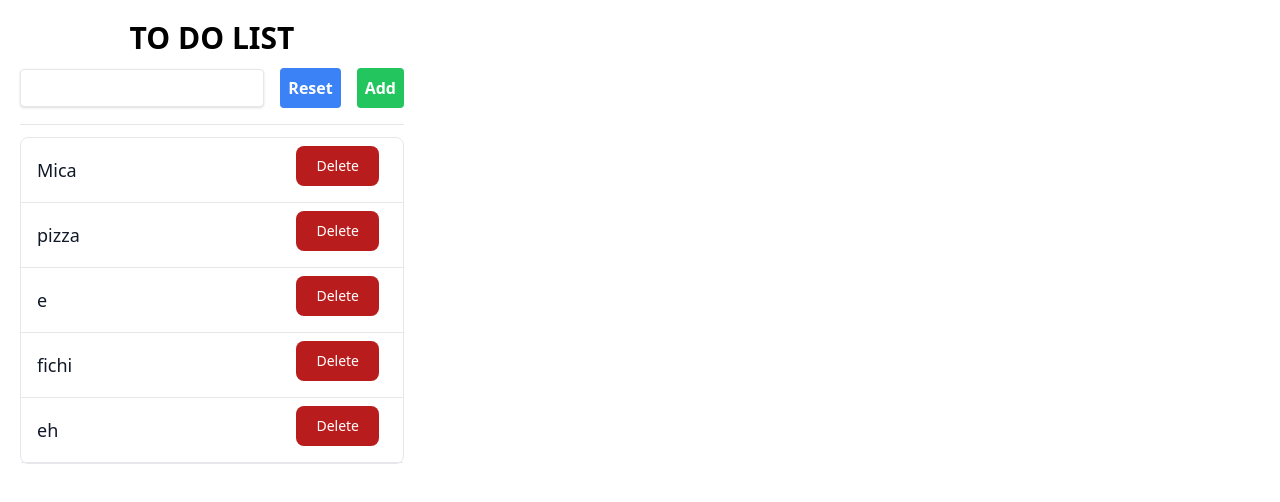
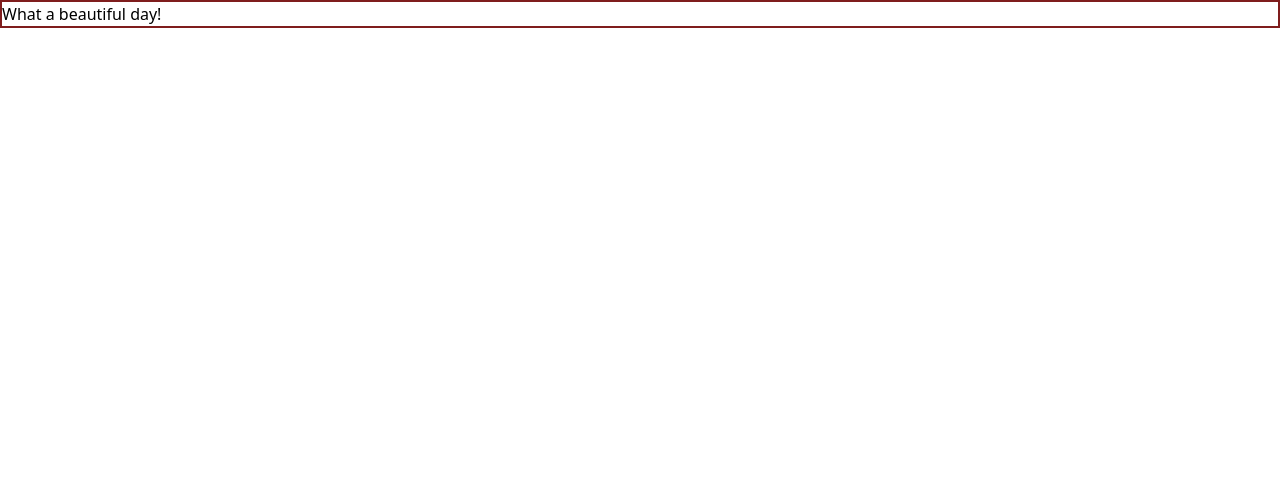
Before and after one commit to Riccardo1091/React-exercises, a React (Create React App) app in the folder forms-lists-and-styling/: page / in a window 1280 px wide. Shown: the top 502 px of the page. Built offline with nearby package versions, Linux system fonts and the light colour scheme.

Commit message:
component-composition-01

```diff
--- a/forms-lists-and-styling/src/App.js
+++ b/forms-lists-and-styling/src/App.js
@@ -1,12 +1,13 @@
 import React from 'react'
-import { TodoList } from './todoList'
+import { Container } from './container'
+import { Message } from './message'
 
 export class App extends React.Component {
     render() {
         return (
-            <>
-               <TodoList/>
-            </>
+            <Container>
+                <Message />
+            </Container>
         )
     }
 }
--- /dev/null
+++ b/forms-lists-and-styling/src/container.js
@@ -0,0 +1,11 @@
+import React from 'react'
+
+export class Container extends React.Component {
+    render() {
+        return (
+               <div className="container border-solid border-2 border-red-900">
+                    <div className="content">{this.props.children}</div>
+               </div>
+        )
+    }
+}
--- /dev/null
+++ b/forms-lists-and-styling/src/message.js
@@ -0,0 +1,7 @@
+import React from 'react'
+
+export class Message extends React.Component {
+    render() {
+        return <p>What a beautiful day!</p>
+    }
+}
--- a/forms-lists-and-styling/src/todoList.js
+++ /dev/null
@@ -1,70 +0,0 @@
-import React, {createRef} from 'react';
-
-export class TodoList extends React.Component {
-    state = {
-        items: ["Mica", "pizza", "e", "fichi", "eh"]
-    }
-
-    // Setstate diretto
-    // handleAddTodo = e => {
-    //     e.preventDefault();
-    //     this.setState({
-    //         items: this.state.items.concat(e.target.elements.addTodo.value)
-    //     })
-    // }
-
-    // Variante con callback e return
-    // handleAddTodo = e => {
-    //     e.preventDefault();
-    //     this.setState(statoPrecedente => {
-    //         return {
-    //             items: statoPrecedente.items.concat(e.target.elements.addTodo.value)
-    //         }
-    //     })
-    // }
-
-    // Variante con callback "senza" return e rest operator
-    handleAddTodo = e => {
-        e.preventDefault();
-        this.setState(statoPrecedente => ({
-                //items: statoPrecedente.items.concat(e.target.elements.addTodo.value)
-                items: [...statoPrecedente.items, e.target.elements.addTodo.value]
-        }))
-    }
-
-    refReset = createRef();
-    componentDidUpdate() {
-        this.refReset.current.value = '';
-    }
-
-    handleResetList = e => {
-        this.setState({
-            items: []
-        })
-    }
-
-    handleDeleteTodo = item => {
-        this.setState(statoPrecedente => ({
-            items: statoPrecedente.items.filter(el => el !== item)
-        }))
-    }
-
-    render() {
-        return (
-            <>
-                <div className="container w-96 m-5">
-                    <h1 className="text-3xl font-bold text-center mb-3">TO DO LIST</h1>
-                    <form className="text-md font-small flex items-center justify-between mb-3 pb-4 gap-4 rounded-t-lg border-b border-gray-200 dark:border-gray-600" onSubmit={this.handleAddTodo}>
-                        <input className="shadow appearance-none border rounded w-full py-2 px-3 text-gray-700 leading-tight focus:outline-none focus:shadow-outline" name="addTodo" type="text" ref={this.refReset}/>
-                        <button className="bg-blue-500 hover:bg-blue-700 text-white font-bold p-2 px-2 rounded" type="reset" onClick={this.handleResetList}>Reset</button>
-                        <button className="bg-green-500 hover:bg-blue-700 text-white font-bold p-2 px-2 rounded" type="submit">Add</button>
-                    </form>
-                    <ul className="text-lg font-small text-gray-900 bg-white rounded-lg border border-gray-200 dark:bg-gray-700 dark:border-gray-600 dark:text-white">
-                        {this.state.items.map((item, index) => <li className="py-2 px-4 w-full rounded-t-lg border-b border-gray-200 dark:border-gray-600 flex items-center justify-between" key={item + index}>{item} <button className="focus:outline-none text-white bg-red-700 hover:bg-red-800 focus:ring-4 focus:ring-red-300 font-medium rounded-lg text-sm px-5 py-2.5 mr-2 mb-2 dark:bg-red-600 dark:hover:bg-red-700 dark:focus:ring-red-900" onClick={() => this.handleDeleteTodo(item)}> Delete</button></li>)}
-                    </ul>
-                </div>
-            </>
-        )
-
-    }
-}
```
